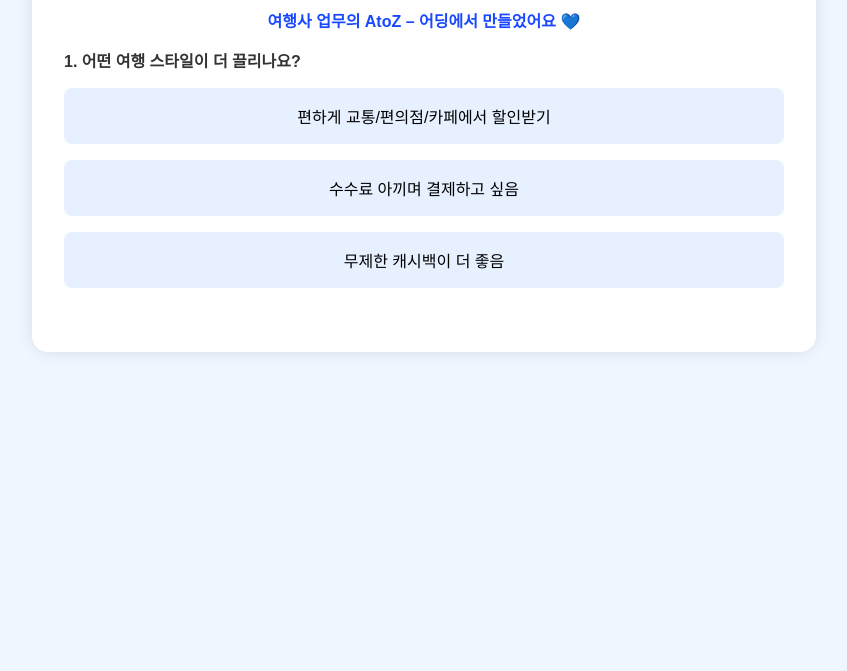
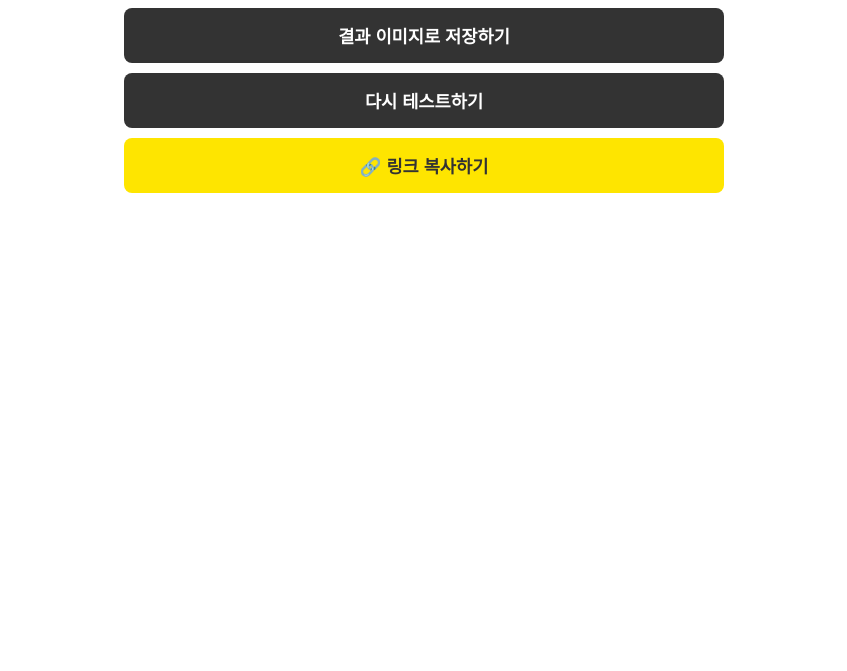
Before and after one commit to Grey-eoding/eoding-travel-card1, a plain HTML site: page index.html in a window 1280 px wide. Shown: the part 129-800 px from the top of the page, without its empty margins (216-1063 px from the left). Drawn offline with Linux system fonts and the light colour scheme.

Commit message:
Update index.html

```diff
--- a/index.html
+++ b/index.html
@@ -3,193 +3,85 @@
 <head>
   <meta charset="UTF-8">
   <meta name="viewport" content="width=device-width, initial-scale=1.0">
-    <title>나에게 맞는 트래블 카드 찾기 ✈️</title>
+  <title>여행 성향 테스트</title>
   <style>
     body {
-            font-family: 'Pretendard', sans-serif;
-            background-color: #f0f6ff;
+      font-family: 'Noto Sans KR', sans-serif;
       margin: 0;
-            padding: 1rem;
+      padding: 0;
+      background-color: #fff;
+      text-align: center;
+    }
+
+    .container {
+      max-width: 600px;
+      margin: 0 auto;
+      padding: 40px 20px;
+    }
+
+    h1 {
+      font-size: 2em;
+      margin-bottom: 30px;
+    }
+
+    .btn {
+      display: block;
+      width: 100%;
+      margin: 10px 0;
+      padding: 15px;
+      font-size: 1.1em;
+      font-weight: bold;
+      border: none;
+      border-radius: 8px;
+      cursor: pointer;
+    }
+
+    .btn-dark {
+      background-color: #333;
+      color: #fff;
+    }
+
+    .btn-yellow {
+      background-color: #fee500;
       color: #333;
     }
-        .container {
-            max-width: 720px;
-            margin: auto;
-            background-color: #ffffff;
-            border-radius: 16px;
-            box-shadow: 0 0 16px rgba(0,0,0,0.1);
-            padding: 2rem;
+
+    @media (max-width: 480px) {
+      h1 {
+        font-size: 1.5em;
       }
-        h1 {
-            color: #1948ff;
-            text-align: center;
-            font-size: 6vw;
-        }
-        p {
-            text-align: center;
-            font-size: 4vw;
-            color: #1948ff;
-            font-weight: bold;
-        }
-        .question {
-            margin-bottom: 2rem;
-        }
-        .question h3 {
-            font-size: 4.5vw;
-        }
-        .options button {
-            display: block;
-            width: 100%;
-            padding: 1rem;
-            margin-bottom: 1rem;
-            font-size: 4vw;
-            border: none;
-            border-radius: 8px;
-            background-color: #e6f0ff;
-            cursor: pointer;
-        }
-        .options button:hover {
-            background-color: #d0e2ff;
-        }
-        .result-card {
-            background: #e6f0ff;
-            padding: 2rem;
-            border-radius: 12px;
-            margin-top: 2rem;
-        }
-        .result-card h2 {
-            margin-top: 0;
-            color: #1948ff;
-            font-size: 5vw;
-        }
-        .result-card p {
-            text-align: left;
-            font-size: 4vw;
-            color: #333;
-        }
-        .footer {
-            margin-top: 2rem;
-            text-align: center;
-            font-size: 3.5vw;
-            color: #666;
-        }
-
-        @media (min-width: 768px) {
-            h1 { font-size: 2rem; }
-            p, .question h3, .options button, .result-card h2, .result-card p, .footer {
-                font-size: 1rem;
+      .btn {
+        font-size: 1em;
+        padding: 12px;
       }
     }
   </style>
 </head>
 <body>
-<div class="container" id="app">
-    <h1>나에게 맞는 트래블 카드 찾기 ✈️</h1>
-    <p>여행사 업무의 AtoZ – 어딩에서 만들었어요 💙</p>
-    <div id="quiz"></div>
+  <div class="container">
+    <h1>여행 성향 테스트 결과</h1>
+
+    <!-- 결과 이미지 저장 버튼 -->
+    <button class="btn btn-dark" onclick="saveAsImage()">결과 이미지로 저장하기</button>
+
+    <!-- 다시 테스트하기 버튼 -->
+    <button class="btn btn-dark" onclick="location.href='index.html'">다시 테스트하기</button>
+
+    <!-- 링크 복사하기 버튼 -->
+    <button class="btn btn-yellow" onclick="copyLink()">🔗 링크 복사하기</button>
   </div>
 
   <script>
-    const questions = [
-        {
-            q: "1. 어떤 여행 스타일이 더 끌리나요?",
-            a: ["편하게 교통/편의점/카페에서 할인받기", "수수료 아끼며 결제하고 싶음", "무제한 캐시백이 더 좋음"]
-        },
-        {
-            q: "2. 여행 자주 가는 지역은?",
-            a: ["일본/미국 등 특정국", "아시아/유럽 다양하게", "모두 다양하게"]
-        },
-        {
-            q: "3. 외화 충전 방식 선호는?",
-            a: ["자동 충전", "수동 충전", "체크카드처럼 쓰는 게 좋아"]
-        },
-        {
-            q: "4. 전월실적 있어도 괜찮나요?",
-            a: ["신경 쓰기 싫음", "20~30만원 정도는 가능", "상관없음"]
-        },
-        {
-            q: "5. ATM 현금 인출 계획은?",
-            a: ["많이 씀", "거의 안 씀", "가끔 씀"]
-        },
-        {
-            q: "6. 여행 중 가장 중요한 건?",
-            a: ["수수료 절약", "결제 편의성", "혜택과 리워드"]
-        },
-        {
-            q: "7. 선호하는 카드 스타일은?",
-            a: ["간편한 선불형", "전통 체크카드", "신용카드 느낌의 디자인"]
-        },
-        {
-            q: "8. 추가 혜택 중 더 끌리는 건?",
-            a: ["환율 우대", "교통카드 기능", "카페/편의점 할인"]
-        }
-    ];
-
-    const results = {
-        "A": {
-            name: "트레블 월렛",
-            desc: `<strong>✈️ 트레블 월렛 추천!</strong><br>현지 결제 수수료를 아끼고 싶은 여행자에게<br>
-            💡 미국, 일본, 유럽 통화 수수료 0%<br>
-            💡 외화 예산 관리 쉬움, 연회비/실적 없음`
-        },
-        "B": {
-            name: "하나 트레블로그 체크카드",
-            desc: `<strong>🌍 하나 트레블로그 체크카드 추천!</strong><br>아시아/유럽 여행 많은 분께 좋아요<br>
-            💡 58개국 환전 수수료 무료<br>
-            💡 교통카드처럼 쓸 수 있어요`
-        },
-        "C": {
-            name: "하나 트래블GO 체크카드",
-            desc: `<strong>🧳 하나 트래블GO 체크카드 추천!</strong><br>혜택 챙기고 싶은 알뜰 여행자에게<br>
-            💡 실적 20만 원 이상 시 환전 수수료 혜택<br>
-            💡 일부 ATM은 별도 수수료 발생`
-        }
-    };
-
-    let current = 0;
-    let answers = [];
-
-    function renderQuestion() {
-        const q = questions[current];
-        const container = document.getElementById('quiz');
-        container.innerHTML = `
-            <div class="question">
-                <h3>${q.q}</h3>
-                <div class="options">
-                    ${q.a.map((text, i) => `<button onclick="choose(${i})">${text}</button>`).join('')}
-                </div>
-            </div>
-        `;
+    function saveAsImage() {
+      alert("현재는 이미지 저장 기능이 구현되어 있지 않습니다. 추후 추가 예정입니다.");
     }
 
-    function choose(index) {
-        answers.push(index);
-        current++;
-        if (current < questions.length) {
-            renderQuestion();
-        } else {
-            showResult();
+    function copyLink() {
+      const url = window.location.href;
+      navigator.clipboard.writeText(url)
+        .then(() => alert("링크가 복사되었습니다!"))
+        .catch(() => alert("복사에 실패했어요. 직접 복사해주세요!"));
     }
-    }
-
-    function showResult() {
-        let key;
-        if (answers[0] === 1 && answers[1] === 0) key = "A";
-        else if (answers[0] === 0 && answers[1] === 1) key = "B";
-        else if (answers[0] === 0 && answers[3] === 1) key = "C";
-        else key = "A";
-
-        const card = results[key];
-        document.getElementById('app').innerHTML = `
-            <div class="result-card">
-                <h2>추천 카드: ${card.name}</h2>
-                <p>${card.desc}</p>
-            </div>
-            <div class="footer">여행사 업무의 AtoZ, 어딩이 함께합니다 💙</div>
-        `;
-    }
-
-    renderQuestion();
   </script>
 </body>
 </html>
```
Lines whose indentation alone changed are shown as unchanged.
